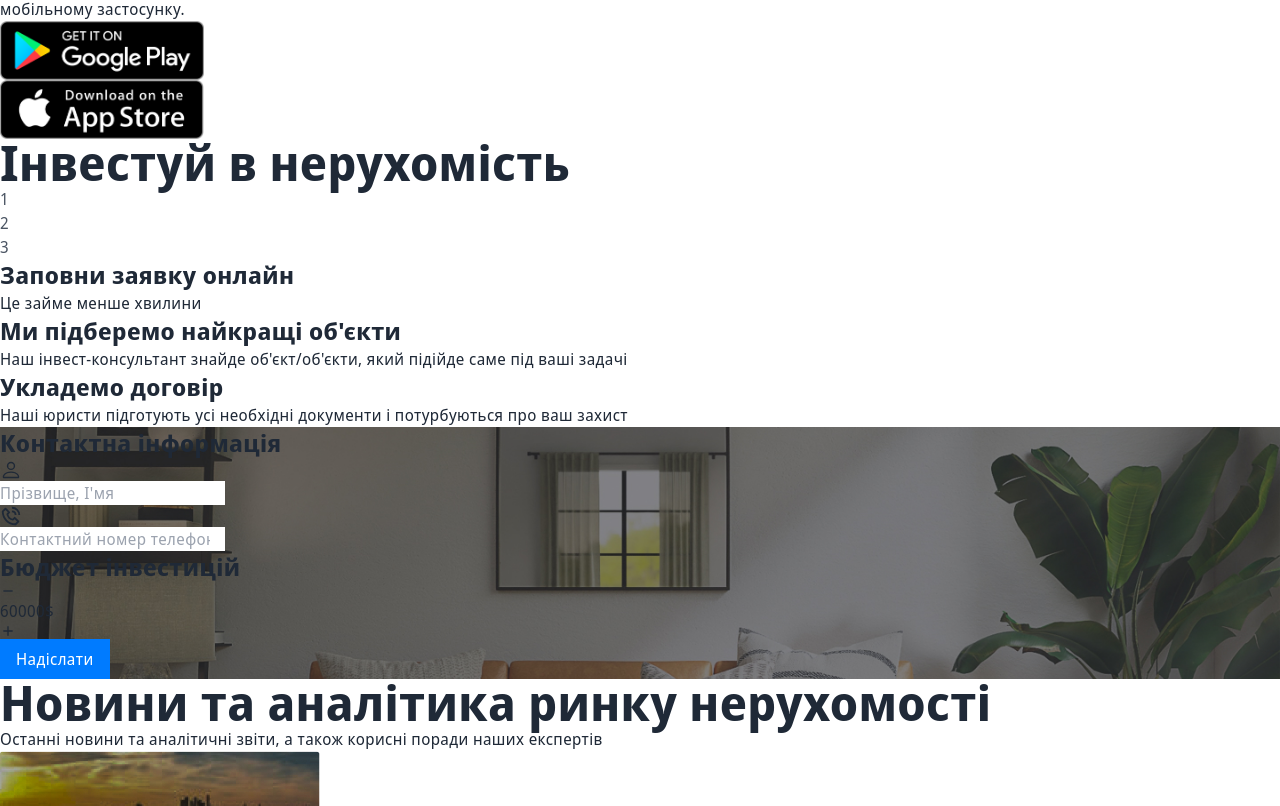
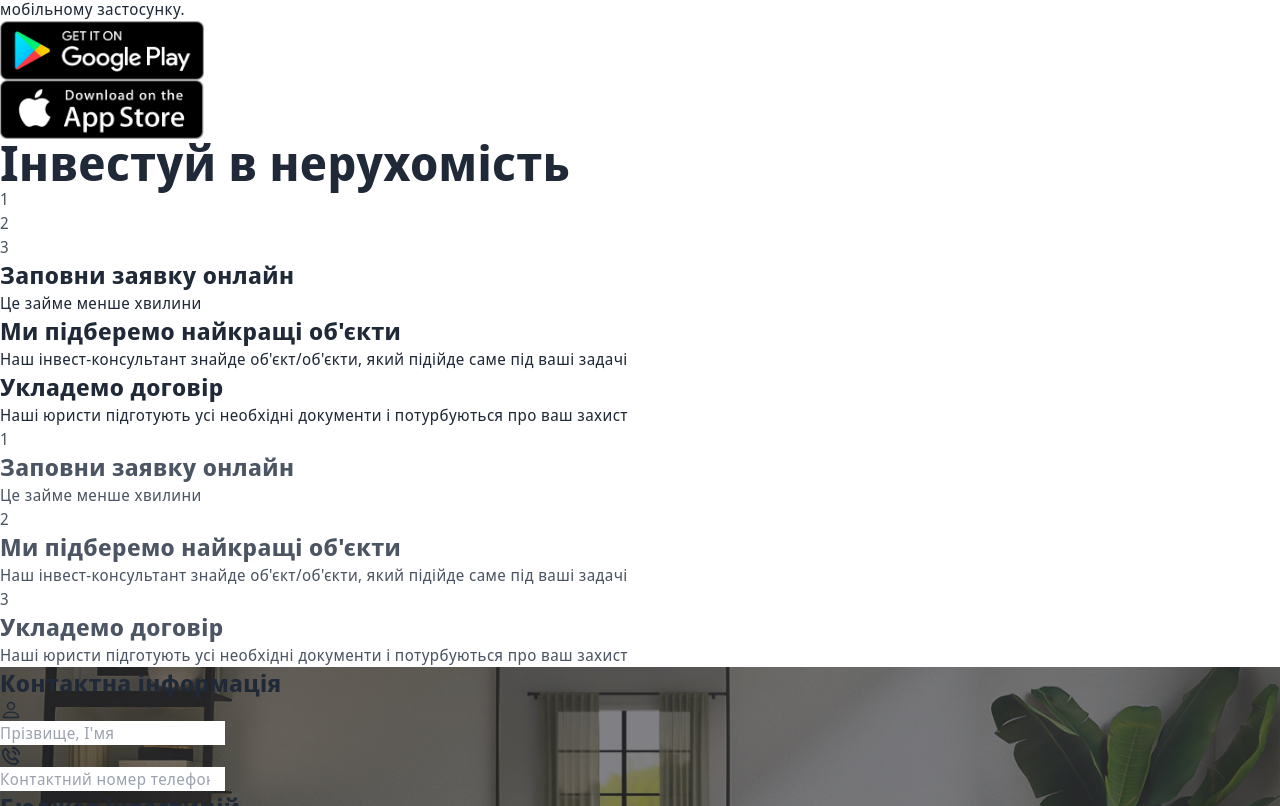
Before and after one commit to Eugene015/nextjs-imovito, a Next.js app: page / in a window 1280 px wide. Shown: the part 4194-5000 px from the top of the page. Built offline with nearby package versions, Linux system fonts and the light colour scheme; what @material-tailwind/react would draw is missing.

Commit message:
steppers fixed

```diff
--- a/components/Contacts.jsx
+++ b/components/Contacts.jsx
@@ -16,10 +16,12 @@ function Contacts() {
   return (
     <>
       <div className="bg-[#2C2D33]">
-        <div className="max-w-[1050px] w-full mx-auto py-16 text-center">
-          <h1 className="text-white mb-16">Інвестуй в нерухомість</h1>
-          <div className="grid grid-cols-3 mb-24 gap-x-2 justify-center items-center">
-            <ol className="col-span-3 flex justify-center items-center w-full mb-8">
+        <div className="max-w-[1050px] w-full mx-auto py-16">
+          <h1 className="text-white mb-16 text-center">
+            Інвестуй в нерухомість
+          </h1>
+          <div className="hidden md:grid md:grid-cols-3 mb-24 gap-2">
+            <ol className="col-span-1 md:col-span-3 flex justify-center items-center w-full mb-8">
               <li className="flex w-full items-center text-gray-700 text-5xl font-bold after:content-[''] after:w-full after:h-1 after:mx-4 after:border-b-2 after:border-gray-400 after:inline-block">
                 <span className="flex items-center justify-center  border-dashed border-gray-400 rounded-2xl bg-white h-[100px] w-[100px] shrink-0">
                   1
@@ -55,6 +57,48 @@ function Contacts() {
                 про ваш захист
               </p>
             </div>
+          </div>
+
+          {/* Mobile */}
+          <div className="md:hidden grid grid-cols-1 mb-24 mx-16 gap-2">
+            <ol className="relative border-l-2 border-gray-400 w-full mb-8">
+              <li className="w-full text-gray-700 text-5xl font-bold mb-16">
+                <div className="flex items-center justify-center border-4 border-[#2C2D33]  rounded-2xl bg-white h-[100px] w-[100px] shrink-0 absolute -left-[50px]">
+                  1
+                </div>
+                <div className="text-white ml-24">
+                  <h2 className="mb-4">Заповни заявку онлайн</h2>
+                  <p className="text-gray-500 text-base font-normal">
+                    Це займе менше хвилини
+                  </p>
+                </div>
+              </li>
+
+              <li className="w-full text-gray-700 text-5xl font-bold mb-16">
+                <div className="flex items-center justify-center border-4 border-[#2C2D33] rounded-2xl bg-white h-[100px] w-[100px] shrink-0 absolute -left-[50px]">
+                  2
+                </div>
+                <div className="text-white ml-24">
+                  <h2 className="mb-4">Ми підберемо найкращі об'єкти</h2>
+                  <p className="text-gray-500 text-base font-normal">
+                    Наш інвест-консультант знайде об'єкт/об'єкти, який підійде
+                    саме під ваші задачі
+                  </p>
+                </div>
+              </li>
+              <li className="w-full text-gray-700 text-5xl font-bold mb-16">
+                <div className="flex items-center justify-center border-4 border-[#2C2D33] rounded-2xl bg-white h-[100px] w-[100px] shrink-0 absolute -left-[50px]">
+                  3
+                </div>
+                <div className="text-white ml-24">
+                  <h2 className="mb-4">Укладемо договір</h2>
+                  <p className="text-gray-500 text-base font-normal">
+                    Наші юристи підготують усі необхідні документи і
+                    потурбуються про ваш захист
+                  </p>
+                </div>
+              </li>
+            </ol>
           </div>
         </div>
       </div>
```
